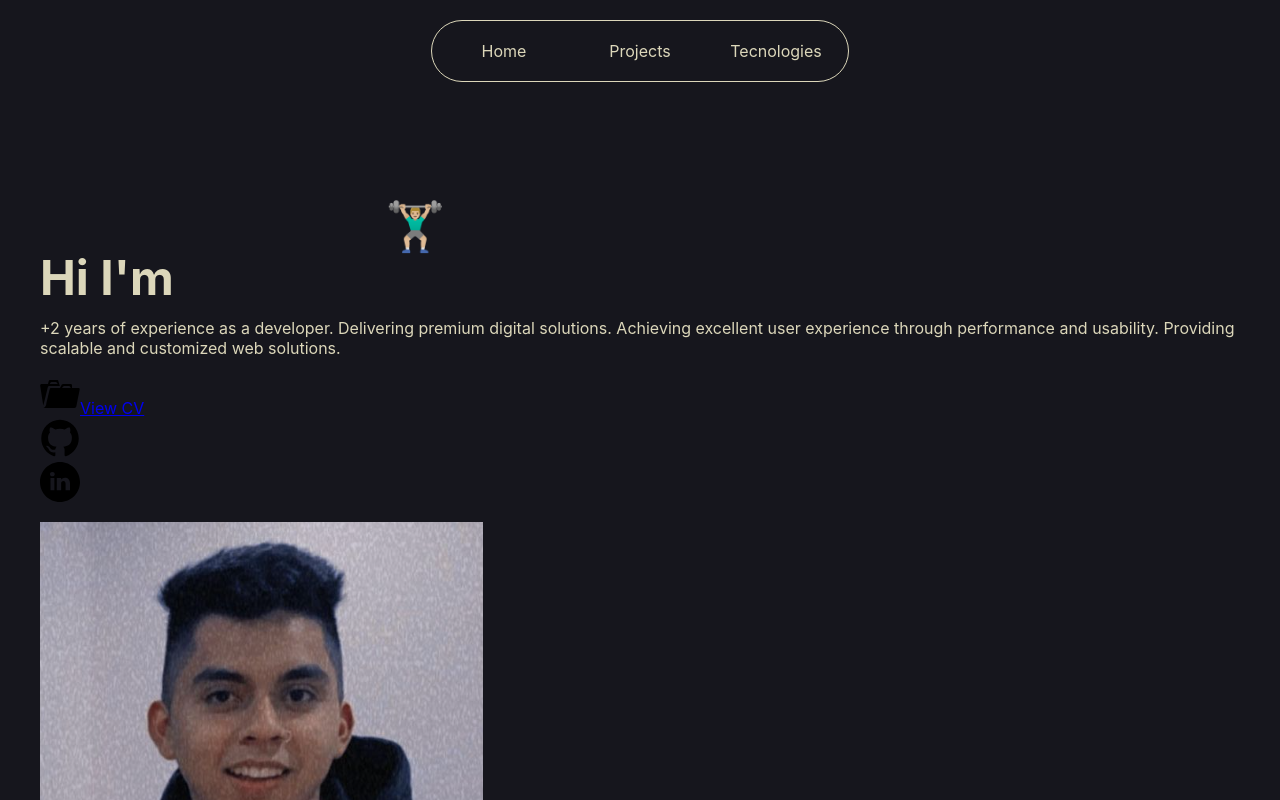
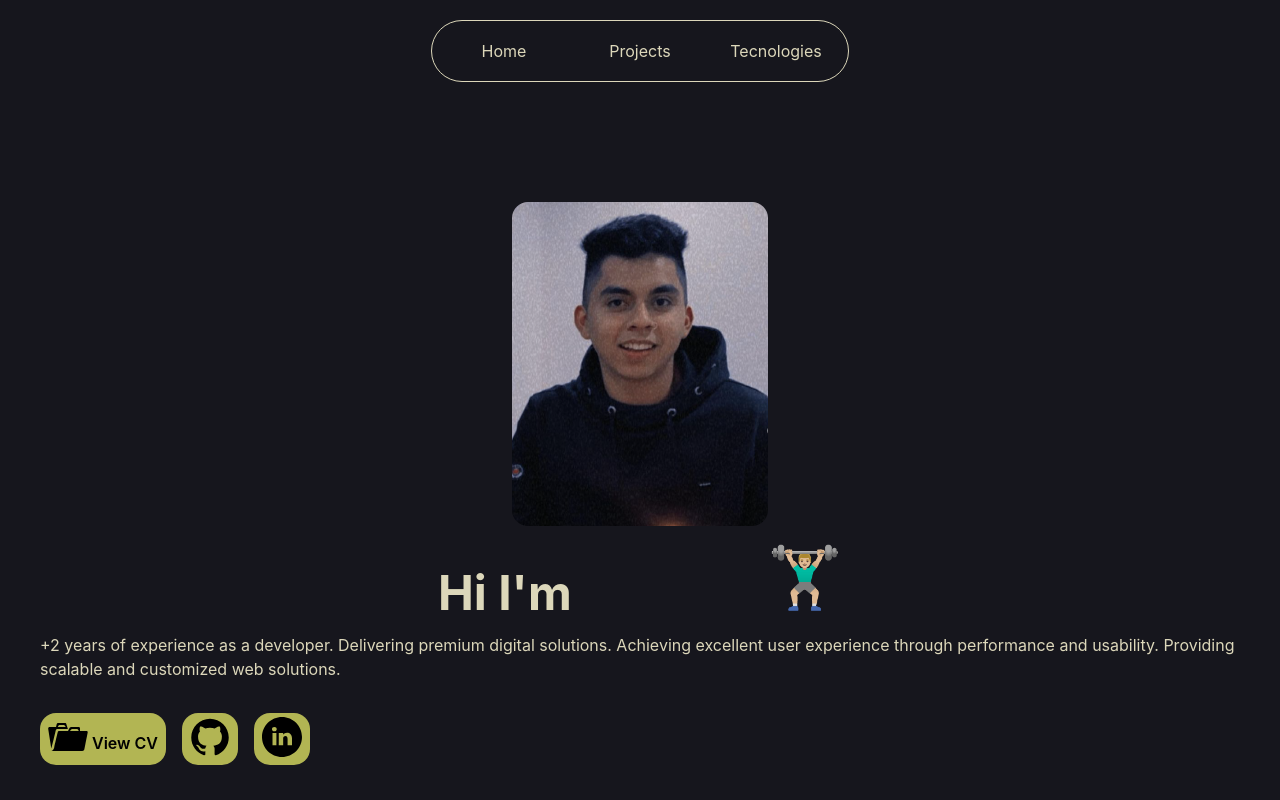
Before and after one commit to rickferrodriguez/portfolio, a React (Vite) app: page / in a window 1280 px wide. Shown: the top 800 px of the page. Built offline with nearby package versions, Linux system fonts and the light colour scheme.

Commit message:
main content tailwind finished

```diff
--- a/src/components/header/Header.jsx
+++ b/src/components/header/Header.jsx
@@ -15,18 +15,6 @@ const NavScroll = ({ text, id = '' }) => {
   )
 }
 
-export const Image = ({ alt, src }) => {
-  return (
-    <picture>
-      <img
-        className='w-full max-w-[40px]'
-        alt={alt}
-        src={src}
-      />
-    </picture>
-  )
-}
-
 export const Header = () => {
   return (
     <header className='flex justify-center'>
--- a/src/components/home/MainContent.jsx
+++ b/src/components/home/MainContent.jsx
@@ -1,58 +1,65 @@
-import { Image } from '../header/Header.jsx'
 import myPicture from '../../../public/me.png'
 
 const urlLinkedin = 'https://www.linkedin.com/in/richrodriguezdev/'
 
 export function MainContent ({ imgUrl }) {
   return (
-    <section className=''>
-      <h1 className='text-5xl flex items-end gap-3 align-text-bottom h-[100px] m-0 mb-4'>
+    <section className='flex flex-col gap-4 justify-center items-center'>
+      <h1 className='text-5xl m-0'>
         Hi I'm
         <a
           href={urlLinkedin} target='_blank' rel='noreferrer'
-          className='no-underline text-transparent bg-clip-text bg-gradient-to-r from-autumnRed to-gruvYellow
+          className='no-underline ml-2 text-transparent bg-clip-text bg-gradient-to-r from-autumnRed to-gruvYellow
           hover:from-winterGreen hover:to-autumnGreen'
         >
           RickFeR
         </a>
-        <span className='h-full inline-block align-bottom'>🏋🏼‍♂️</span>
+        <span className='align-[12px] text-6xl'>🏋🏼‍♂️</span>
       </h1>
-      <p className='m-0'>+2 years of experience as a
+      <p className='m-0 text-base text-center md:text-left'>+2 years of experience as a
         developer. Delivering premium digital solutions. Achieving
         excellent user experience through performance and usability.
         Providing scalable and customized web solutions.
       </p>
-      <ul className='social-section p-0'>
+      <ul className='flex self-start gap-4 p-0'>
         {
           imgUrl.map(img => (
             <li
-              className='list-none'
+              className='list-none bg-autumnGreen py-1 px-2 rounded-[1rem]'
               key={img.id}
             >
+              {
+                img.title
+                  ? (
                     <a
-                className='social-header-link'
+                      className='no-underline'
                       href={img.html}
                       target='_blank' rel='noreferrer'
                     >
-                <Image
-                  alt={img.name}
-                  src={img.src}
-                  classN='social-icon'
-                />
-                <span className='social-text'>
+                      <img className='w-[40px]' src={img.src} alt={img.name} />
+                      <span className='ml-1 align-[8px] text-black font-semibold'>
                         {img.title}
                       </span>
                     </a>
-            </li>
                     )
+                  : (
+
+                    <a
+                      className='no-underline '
+                      href={img.html}
+                      target='_blank' rel='noreferrer'
+                    >
+                      <img className='w-[40px]' src={img.src} alt={img.name} />
+                    </a>
                     )
               }
+            </li>
+          ))
+        }
       </ul>
-      <div className='img-avatar-container'>
-        <picture>
-          <img className='avatar' src={myPicture} alt='Profile Picture' />
+      <picture className='order-first'>
+        <img className='w-64 rounded-[1rem]' src={myPicture} alt='Profile Picture' />
       </picture>
-      </div>
     </section>
   )
 }
```
Lines whose indentation alone changed are shown as unchanged.
